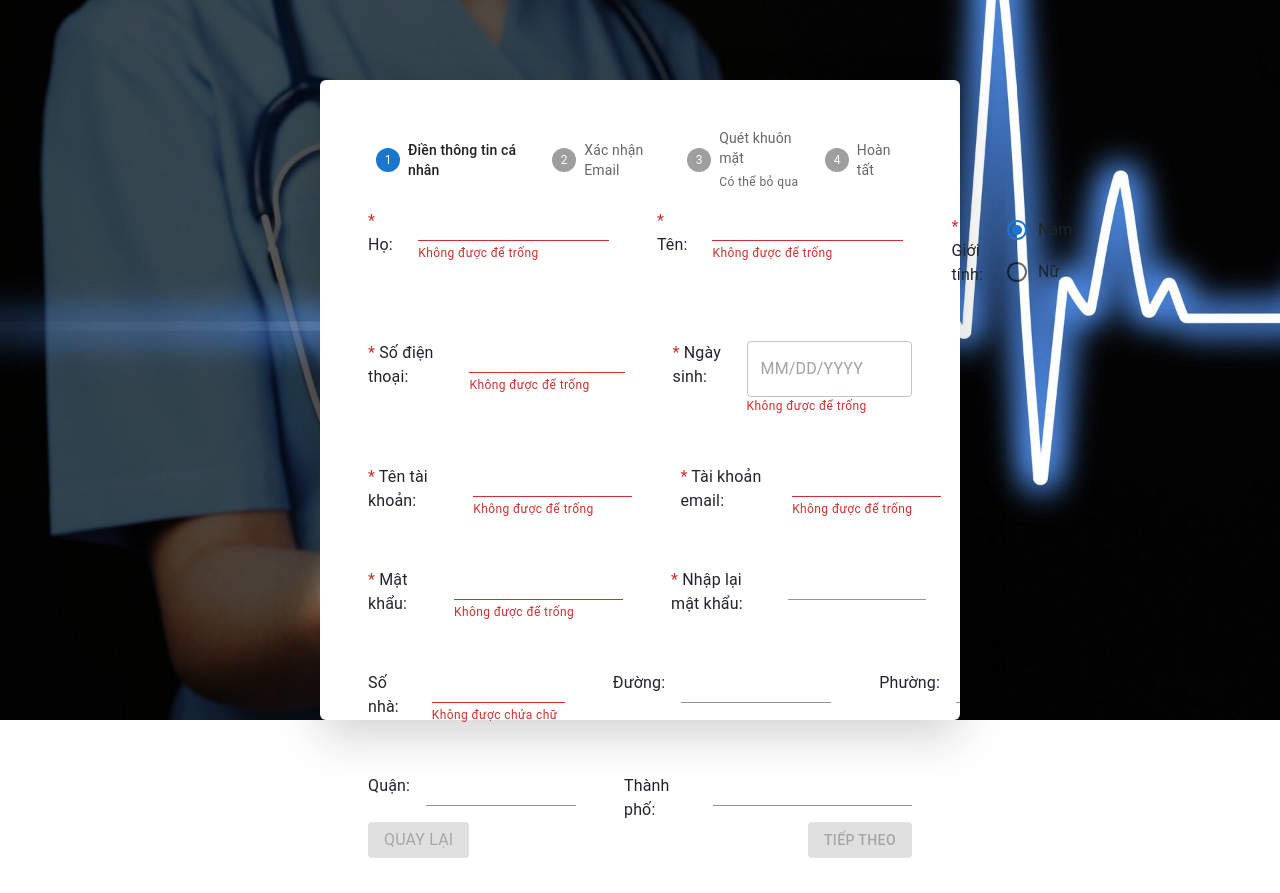
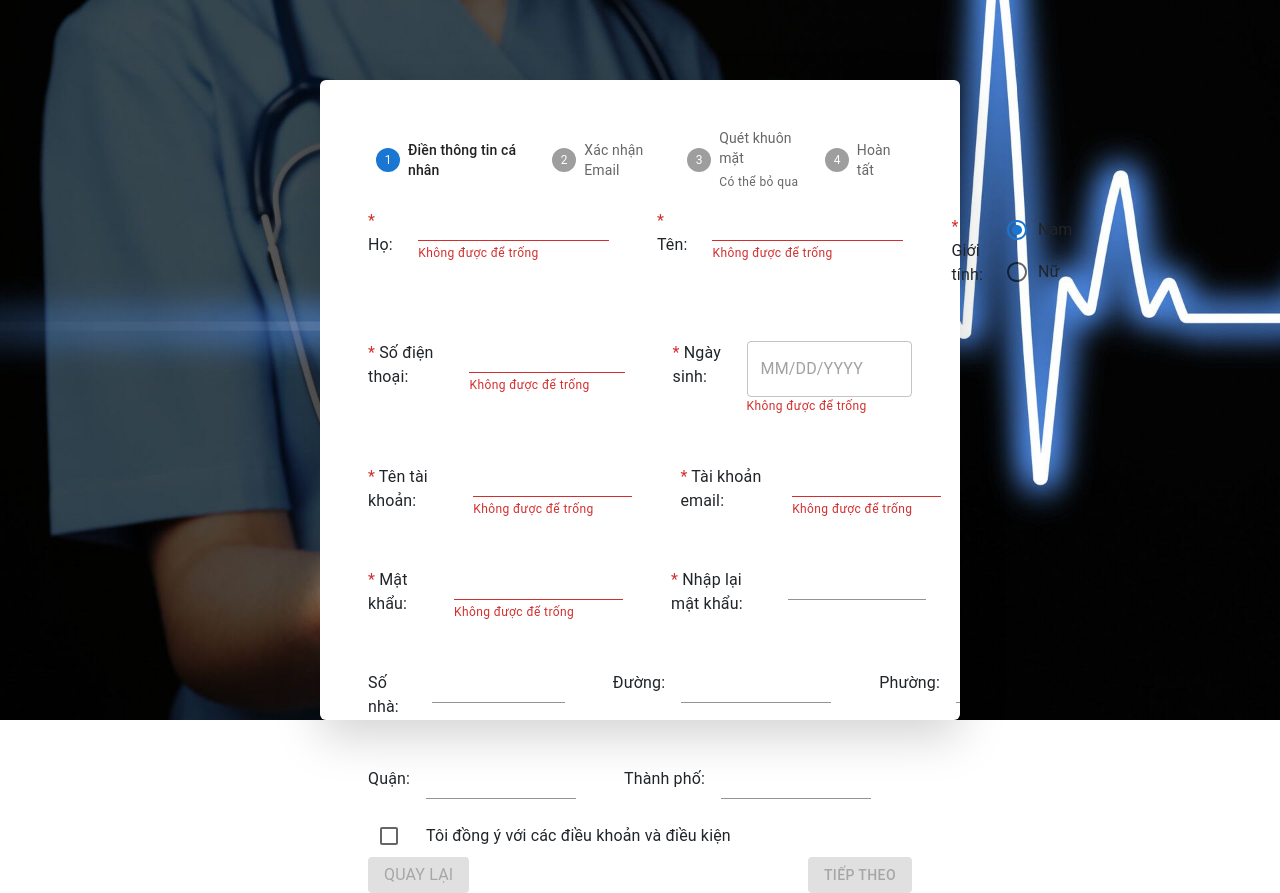
Before and after one commit to TDMinhNhat/healthcare_app, a React (Vite) app in the folder healthcare_app_frontend/healthcare_app_web/: page /register in a window 1280 px wide. Before the commit the page ends 858 px from the top, so only its background shows below. Built offline with nearby package versions, Linux system fonts and the light colour scheme.

Commit message:
Website: add eula privacy

```diff
--- a/healthcare_app_frontend/healthcare_app_web/src/components/register/InputInfoComponent.tsx
+++ b/healthcare_app_frontend/healthcare_app_web/src/components/register/InputInfoComponent.tsx
@@ -1,4 +1,15 @@
-import {Box, Button, TextField, Stack, Typography, RadioGroup, Radio, FormControlLabel, Select} from "@mui/material";
+import {
+    Box,
+    Button,
+    TextField,
+    Stack,
+    Typography,
+    RadioGroup,
+    Radio,
+    FormControlLabel,
+    Select,
+    Checkbox
+} from "@mui/material";
 import {useState} from "react";
 import {DatePicker, LocalizationProvider} from "@mui/x-date-pickers";
 import {AdapterDayjs} from "@mui/x-date-pickers/AdapterDayjs";
@@ -16,6 +27,7 @@ function InputInfoComponent({ registerLanguage, handleNext, handleBack, activeSt
     const [email, setEmail] = useState<string>();
     const [password, setPassword] = useState<string>();
     const [repeatPassword, setRepeatPassword] = useState<string>();
+    const [acceptEula, setAcceptEula] = useState<boolean>(false);
     const [address, setAddress] = useState<object>({
         "number": null,
         "street": null,
@@ -59,6 +71,7 @@ function InputInfoComponent({ registerLanguage, handleNext, handleBack, activeSt
         } else if(/^[0-9]+/g.test(field)) {
             return { result: true, message: registerLanguage.input_info.error.start_number }
         }
+        return { result: false, message: "" };
     }
 
     const checkEmail = (field: string) => {
@@ -87,14 +100,19 @@ function InputInfoComponent({ registerLanguage, handleNext, handleBack, activeSt
     }
 
     const checkNumberAddress = (field: string) => {
-        if(/\D+/g.test(field)) {
+        if(field === null || field === undefined || field === "") {
+            return { result: false, message: "" };
+        } else if(/\D+/g.test(field)) {
             return { result: true, message: registerLanguage.input_info.error.contains_text };
         }
-        return { result: false, message: "" }
+        return { result: false, message: "" };
     }
 
     const checkIsNext = () => {
-        return false;
+        if(checkPatternName(firstName).result || checkPatternName(lastName).result || checkDob(dob).result || checkPhone(phone).result || checkUsername(username).result || checkEmail(email).result || checkPassword(password).result || checkRepeatPassword(repeatPassword).result || checkNumberAddress(address.number).result || !acceptEula) {
+            return false;
+        }
+        return true;
     }
 
     const addIconForce = () => {
@@ -183,7 +201,13 @@ function InputInfoComponent({ registerLanguage, handleNext, handleBack, activeSt
                     </Box>
                     <Box className={"d-flex flex-row align-items-start ms-5"}>
                         <Typography>{registerLanguage.input_info.address.city}:</Typography>
-                        <TextField variant={"standard"} className={"ms-3"} ex={{width: "150px"}} onChange={(e) => setAddress({...address, "city": e.target.value})} />
+                        <TextField variant={"standard"} className={"ms-3"} sx={{width: "150px"}} onChange={(e) => setAddress({...address, "city": e.target.value})} />
+                    </Box>
+                </Stack>
+                <Stack direction={"row"} className={"mt-3"}>
+                    <Box className={"d-flex flex-row align-items-center"}>
+                        <Checkbox checked={acceptEula} onChange={(e) => setAcceptEula(e.target.checked)}/>
+                        <Typography className={"ms-3"}>{registerLanguage.input_info.eula}</Typography>
                     </Box>
                 </Stack>
             </Stack>
--- a/healthcare_app_frontend/healthcare_app_web/src/languages/vietnamese.json
+++ b/healthcare_app_frontend/healthcare_app_web/src/languages/vietnamese.json
@@ -79,6 +79,7 @@
         "city": "Thành phố",
         "country": "Quốc gia"
       },
+      "eula": "Tôi đồng ý với các điều khoản và điều kiện",
       "error": {
         "null": "Không được để trống",
         "contains_number": "Không được chứa số",
```
